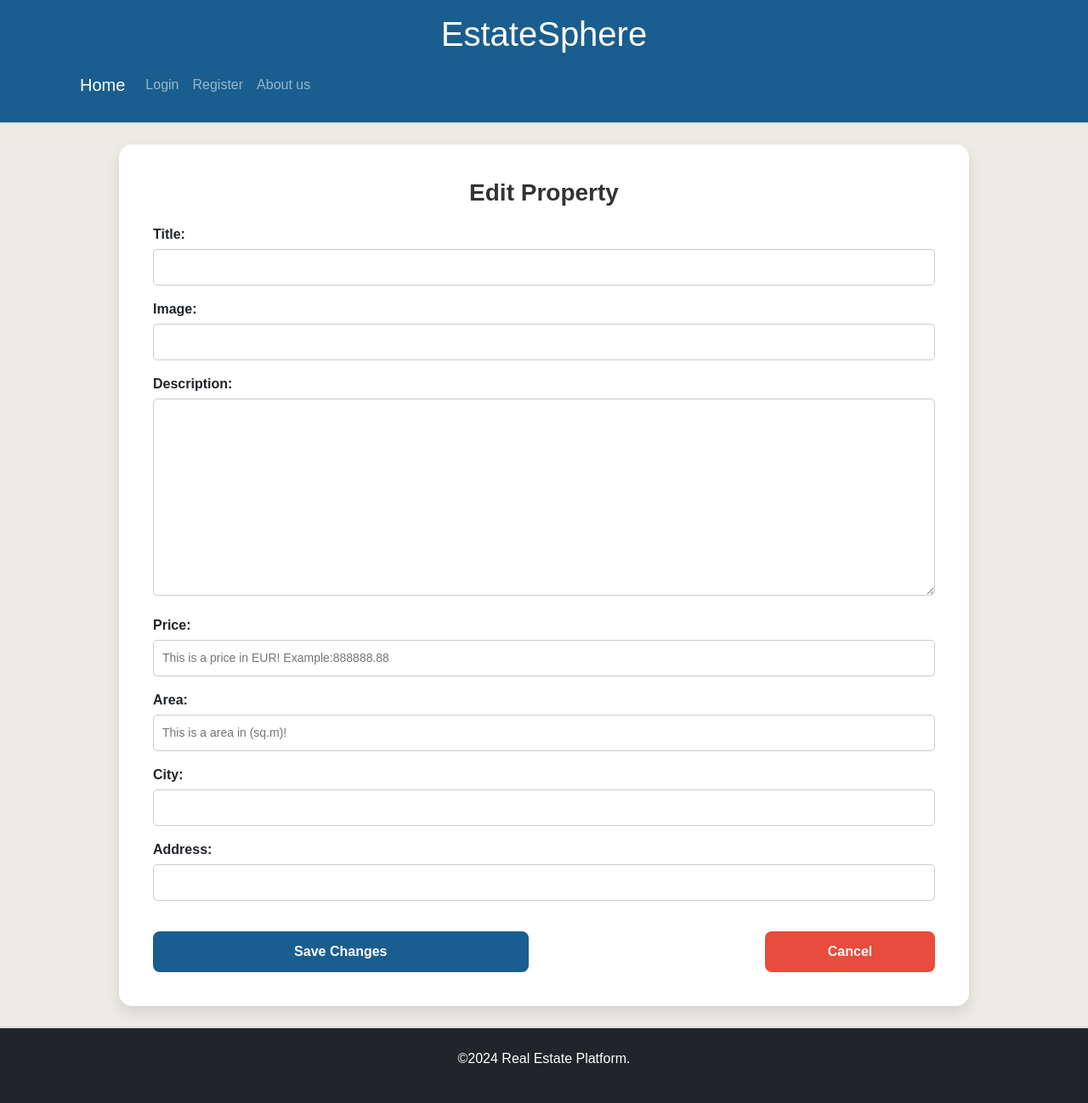
After one commit to albert-dimitrov/EstateSphereProject, a Django app: template estatesphere/templates/properties/edit-property.html in a window 1280 px wide. The commit adds this page. Shown: the whole page at 85% size. Run offline with Django 5.2, Linux system fonts and the light colour scheme; the template is opened without the code that fills it: values that come from a table or form of the project are taken from there, others are empty.

Commit message:
Add: Added views, templates for properties exclude: property details

```diff
--- /dev/null
+++ b/estatesphere/estatesphere/properties/forms.py
@@ -0,0 +1,20 @@
+from django import forms
+from estatesphere.properties.models import RealEstateProperty
+
+
+class PropertyBaseForm(forms.ModelForm):
+    class Meta:
+        model = RealEstateProperty
+        exclude = ('user', 'created_at', 'updated_at',)
+        widgets = {
+            'price': forms.NumberInput(attrs={'placeholder': 'This is a price in EUR! Example:888888.88'}),
+            'area': forms.NumberInput(attrs={'placeholder': 'This is a area in (sq.m)!'})
+        }
+
+
+class PropertyCreateForm(PropertyBaseForm):
+    pass
+
+
+class PropertyEditForm(PropertyCreateForm):
+    pass
--- a/estatesphere/static/css/profileFunc.css
+++ b/estatesphere/static/css/profileFunc.css
@@ -141,7 +141,7 @@
 .delete-gif {
     max-width: 80%; /* Adjust to take more space */
     height: auto;
-    max-height: 80%;
+    max-height: 75%;
     border-radius: 15px;
     margin-bottom: 30px;
     margin-left: 75px;/* Space below GIF */
--- /dev/null
+++ b/estatesphere/static/css/properties.css
@@ -0,0 +1,112 @@
+.add-property-wrapper {
+    display: flex;
+    justify-content: center;
+    align-items: center;
+    min-height: 100vh;
+    background-color: transparent;
+    margin: 0;
+}
+
+/* Card styling */
+.add-property-card {
+    background: #fff;
+    padding: 40px;
+    border-radius: 15px;
+    box-shadow: 0 8px 15px rgba(0, 0, 0, 0.1);
+    width: 100%;
+    max-width: 1000px;
+}
+
+.add-property-card h2 {
+    margin-bottom: 20px;
+    font-size: 28px;
+    color: #333;
+    text-align: center;
+}
+
+/* Styling for form controls */
+.add-property-card .p {
+    margin-bottom: 15px;
+}
+
+.add-property-card .helptext {
+    display: none;
+}
+
+.add-property-card label {
+    font-weight: bold;
+    margin-bottom: 5px;
+    display: block;
+}
+
+.add-property-card input,
+.add-property-card textarea,
+.add-property-card select {
+    width: 100%;
+    padding: 10px;
+    border: 1px solid #ccc;
+    border-radius: 5px;
+    font-size: 14px;
+}
+
+.add-property-card input:focus,
+.add-property-card textarea:focus,
+.add-property-card select:focus {
+    border-color: #007bff;
+    box-shadow: 0 0 5px rgba(0, 123, 255, 0.5);
+    outline: none;
+}
+
+/* Submit button styling */
+.add-property-card .btn-submit {
+    background-color: #195E8E;
+    color: #fff;
+    padding: 12px;
+    font-size: 16px;
+    font-weight: bold;
+    border: none;
+    border-radius: 8px;
+    cursor: pointer;
+    width: 100%;
+    transition: background-color 0.3s ease;
+    margin-top: 10px;
+}
+
+.add-property-card .btn-submit:hover {
+    background-color: #003d66;
+}
+
+.add-property-wrapper .form-buttons {
+    display: flex;
+    justify-content: space-between;
+}
+
+.add-property-wrapper .form-buttons .btn {
+    background: #195E8E;
+    color: white;
+    padding: 12px 20px;
+    font-size: 16px;
+    border: none;
+    border-radius: 8px;
+    cursor: pointer;
+    text-decoration: none;
+    display: inline-block;
+    margin-top: 20px;
+    width: 48%;
+    text-align: center;
+    transition: background 0.3s ease;
+}
+
+.add-property-wrapper .form-buttons .btn:hover {
+    background: #157bbd;
+}
+
+/* Cancel Button Styling */
+.add-property-wrapper .form-buttons .cancel-btn {
+    background: #e74c3c;
+    text-align: center;
+}
+
+.add-property-wrapper .form-buttons .cancel-btn:hover {
+    background: #c0392b;
+}
--- a/estatesphere/static/css/styles.css
+++ b/estatesphere/static/css/styles.css
@@ -2,3 +2,4 @@
 @import "./accounts.css";
 @import "./profile.css";
 @import "./profileFunc.css";
+@import "./properties.css";
--- a/estatesphere/templates/accounts/profile-details.html
+++ b/estatesphere/templates/accounts/profile-details.html
@@ -22,7 +22,7 @@
 
             <div class="additional-info">
                 <h3>Properties Information</h3>
-                <p><strong>Properties Count:</strong> {{ properties_count }}</p>
+                <p><strong>Property Count:</strong> {{ properties_count }}</p>
                 {% if avg_rating %}
                     <p><strong>Average Rating:</strong> {{ avg_rating }}</p>
                 {% else %}
--- a/estatesphere/templates/common/nav.html
+++ b/estatesphere/templates/common/nav.html
@@ -18,6 +18,9 @@
                         </li>
                         <li class="nav-item">
                             <a class="nav-link" href="#">Favorites</a>
+                        </li>
+                        <li class="nav-item">
+                            <a class="nav-link" href="{% url 'property-add' %}">Add Property</a>
                         </li>
                         <li class="nav-item">
                             <form method="post" action="{% url 'logout' %}">
--- /dev/null
+++ b/estatesphere/templates/properties/edit-property.html
@@ -0,0 +1,17 @@
+{% extends 'common/base.html' %}
+
+{% block content %}
+    <div class="add-property-wrapper">
+        <div class="add-property-card">
+            <h2>Edit Property</h2>
+            <form method="post">
+                {% csrf_token %}
+                {{ form.as_p }}
+                <div class="form-buttons">
+                    <button type="submit" class="btn">Save Changes</button>
+                    <a href="{% url 'home' %}" class="btn cancel-btn">Cancel</a>
+                </div>
+            </form>
+        </div>
+    </div>
+{% endblock %}
```
Also changed, not shown: estatesphere/estatesphere/properties/views.py (+27 -3 lines), estatesphere/templates/properties/add-property.html (added, +14 -0 lines), estatesphere/templates/properties/delete-property.html (added, +19 -0 lines), estatesphere/static/images/construction-boom.gif (added).
